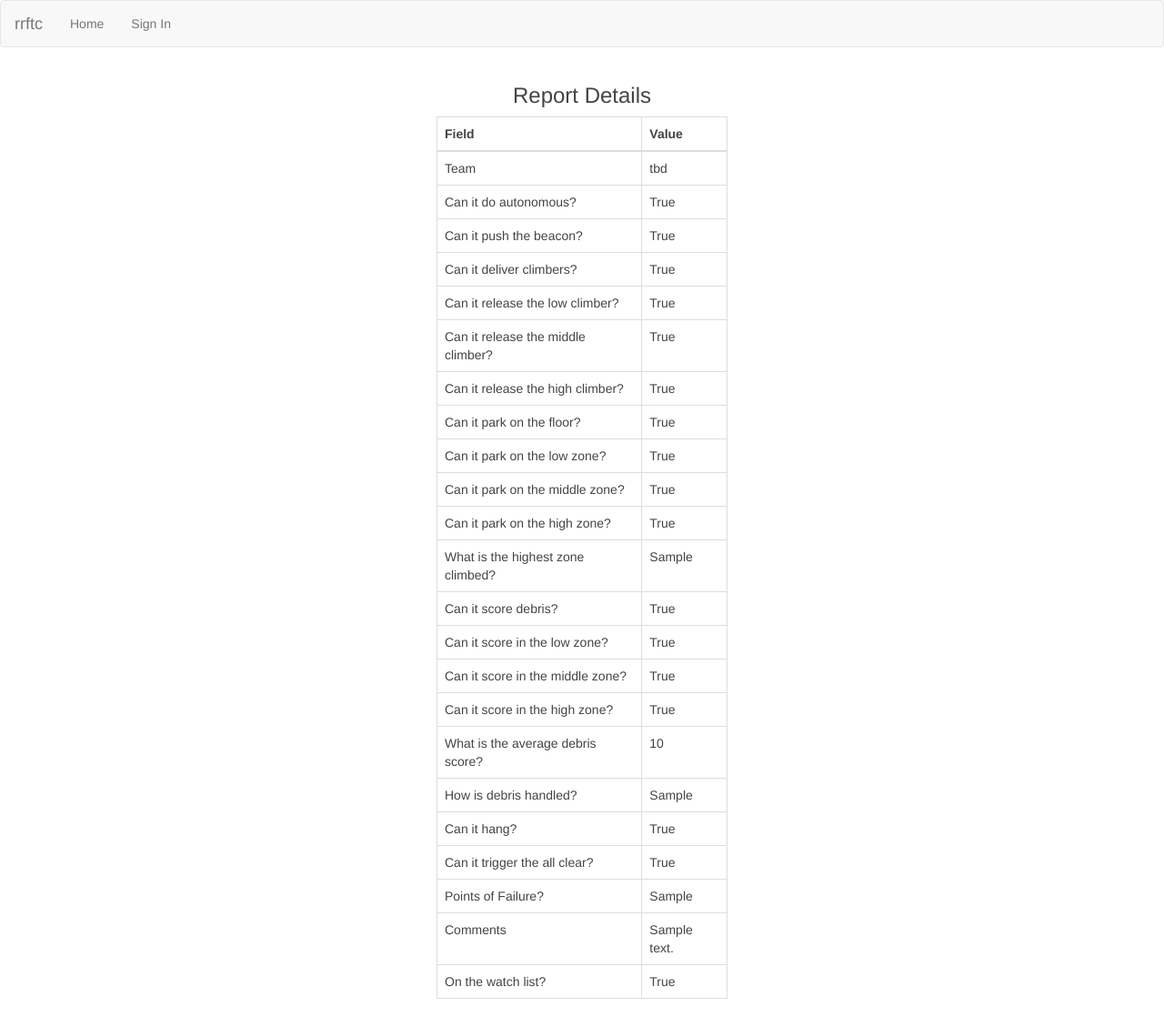
After one commit to jasonrahm/rrftc, a Flask app: page /report/1 in a window 1280 px wide. The commit adds this page. Shown: the whole page at 91% size. Run offline with Flask 2, Linux system fonts and the light colour scheme; tables that the repository leaves empty hold one stand-in row (values such as "Sample post"); some libraries are stand-ins or nearby versions.

Commit message:
Updates in this commit 1. reporting query enhanced with scaled data for debris scoring 2. form text between scouting/reporting/reports all synchronized to elminate confusion 3. New template and route for accessing specific scouting report data 4. Textfield hints/CSS update to allow for accuracy data to be captured in general comments scouting form field 5. Added form selectfield options for debris handling

```diff
--- a/rrftc/routes.py
+++ b/rrftc/routes.py
@@ -104,7 +104,7 @@ def reporting():
                 return render_template('reporting.html', form=form)
             else:
                 postdata = request.values
-                sql_text = '''select Teams.Name,Scouts.Name,
+                sql_text = '''select Scouting.id, Teams.Name,Scouts.Name,
                               (IsAutonomous*%d) +
                               (CanPushBeacon*%d) +
                               (CanDeliverClimbers*%d) +
@@ -119,7 +119,13 @@ def reporting():
                               (CanScoreInLowZone*%d) +
                               (CanScoreInMidZone*%d) +
                               (CanScoreInHighZone*%d) +
-                              (DebrisAverageScore*%d) +
+                              ((CASE
+                                  WHEN DebrisAverageScore<=25 THEN 1
+                                  WHEN DebrisAverageScore<=50 THEN 2
+                                  WHEN DebrisAverageScore<=75 THEN 3
+                                  WHEN DebrisAverageScore<=100 THEN 4
+                                  ELSE 5
+                                END)*%d) +
                               (CanHang*%d) +
                               (CanTriggerAllClearSignal*%d)
                               AS Score
@@ -151,7 +157,7 @@ def reporting():
                 result =db.engine.execute(sql_text)
                 teams = []
                 for row in result:
-                    teams.append([row[0], row[1], row[2]])
+                    teams.append([row[0], row[1], row[2], row[3]])
                 session['report'] = teams
                 return redirect(url_for('report'))
 
@@ -174,6 +180,12 @@ def report():
             redirect(url_for('reporting'))
         else:
             return render_template('report.html', data=data)
+
+
+@app.route('/report/<int:id>',)
+def get_individual_report(id):
+    data = Scouting.query.get(id)
+    return render_template('report_details.html', data=data)
 
 
 @app.route('/teams/delete/<int:id>',)
@@ -335,31 +347,19 @@ def scouting():
                 scout = int(postdata['scout'])
                 rweight = float(postdata['rweight'])
                 rheight = float(postdata['rheight'])
+
                 # autonomous data
-                if 'auto' in request.form:
-                    auto = True
-                    #test other autonomous conditions for true/false
-                    beacon = True if 'beacon' in request.form else False
-                    aclimbers = True if 'aclimbers' in request.form else False
-                    lclimber = True if 'lclimber' in request.form else False
-                    mclimber = True if 'mclimber' in request.form else False
-                    hclimber = True if 'hclimber' in request.form else False
-                    fpark = True if 'fpark' in request.form else False
-                    lpark = True if 'lpark' in request.form else False
-                    mpark = True if 'mpark' in request.form else False
-                    hpark = True if 'hpark' in request.form else False
-                else:
-                    # set all autonomous to false
-                    auto = False
-                    beacon = False
-                    aclimbers = False
-                    lclimber = False
-                    mclimber = False
-                    hclimber = False
-                    fpark = False
-                    lpark = False
-                    mpark = False
-                    hpark = False
+                auto = True if 'auto' in request.form else False
+                beacon = True if 'beacon' in request.form else False
+                aclimbers = True if 'aclimbers' in request.form else False
+                lclimber = True if 'lclimber' in request.form else False
+                mclimber = True if 'mclimber' in request.form else False
+                hclimber = True if 'hclimber' in request.form else False
+                fpark = True if 'fpark' in request.form else False
+                lpark = True if 'lpark' in request.form else False
+                mpark = True if 'mpark' in request.form else False
+                hpark = True if 'hpark' in request.form else False
+
                 climbheight = postdata['climbheight']
                 # teleop data
                 debris = True if 'debris' in request.form else False
--- a/rrftc/static/css/main.css
+++ b/rrftc/static/css/main.css
@@ -4,10 +4,6 @@ body {
   font-family: "Helvetica Neue", Helvetica, Arial, sans-serif;
   color: #444;
 }
-
-/*
- * Create dark grey header with a white logo
- */
 
 
 
@@ -16,10 +12,12 @@ body {
  */
 
 .container {
-  width: 375px;
+  width: 350px;
   margin: 0 auto;
 }
-
+textarea#comments.form-control {
+  height: 175px;
+}
 
 h2 {
   text-align: center;
--- a/rrftc/templates/report.html
+++ b/rrftc/templates/report.html
@@ -15,9 +15,9 @@
     </thead>
     {% for x in data %}
         <tr>
-            <td>{{ x[0] }}</td>
+            <td>{{ x[1] }}</td>
+            <td><a href="{{  url_for('get_individual_report', id = x[0]) }}">{{ x[3] }}</a></td>
             <td>{{ x[2] }}</td>
-            <td>{{ x[1] }}</td>
         </tr>
     {% endfor %}
     </table>
--- /dev/null
+++ b/rrftc/templates/report_details.html
@@ -0,0 +1,102 @@
+{% extends "layout.html" %}
+{% block content %}
+    <h3>Report Details</h3>
+    <table class="table table-responsive table-bordered">
+        <thead>
+            <th>Field</th>
+            <th>Value</th>
+        </thead>
+        <tr>
+            <td>Team</td>
+            <td>tbd</td>
+        </tr>
+        <tr>
+            <td>Can it do autonomous?</td>
+            <td>{{ data.IsAutonomous  }}</td>
+        </tr>
+        <tr>
+            <td>Can it push the beacon?</td>
+            <td>{{ data.CanPushBeacon }}</td>
+        </tr>
+        <tr>
+            <td>Can it deliver climbers?</td>
+            <td>{{ data.CanDeliverClimbers }}</td>
+        </tr>
+        <tr>
+            <td>Can it release the low climber?</td>
+            <td>{{ data.DeliverClimberLow }}</td>
+        </tr>
+            <tr>
+            <td>Can it release the middle climber?</td>
+            <td>{{ data.DeliverClimberMid }}</td>
+        </tr>
+        <tr>
+            <td>Can it release the high climber?</td>
+            <td>{{ data.DeliverClimberHigh }}</td>
+        </tr>
+        <tr>
+            <td>Can it park on the floor?</td>
+            <td>{{ data.CanParkOnFloor }}</td>
+        </tr>
+        <tr>
+            <td>Can it park on the low zone?</td>
+            <td>{{ data.CanParkOnLowZone }}</td>
+        </tr>
+            <tr>
+            <td>Can it park on the middle zone?</td>
+            <td>{{ data.CanParkOnMidZone }}</td>
+        </tr>
+        <tr>
+            <td>Can it park on the high zone?</td>
+            <td>{{ data.CanParkOnHighZone }}</td>
+        </tr>
+        <tr>
+            <td>What is the highest zone climbed?</td>
+            <td>{{ data.HighestZoneClimbed }}</td>
+        </tr>
+        <tr>
+            <td>Can it score debris?</td>
+            <td>{{ data.CanScoreDebris }}</td>
+        </tr>
+        <tr>
+            <td>Can it score in the low zone?</td>
+            <td>{{ data.CanScoreInLowZone }}</td>
+        </tr>
+            <tr>
+            <td>Can it score in the middle zone?</td>
+            <td>{{ data.CanScoreInMidZone }}</td>
+        </tr>
+        <tr>
+            <td>Can it score in the high zone?</td>
+            <td>{{ data.CanScoreInHighZone }}</td>
+        </tr>
+        <tr>
+            <td>What is the average debris score?</td>
+            <td>{{ data.DebrisAverageScore }}</td>
+        </tr>
+        <tr>
+            <td>How is debris handled?</td>
+            <td>{{ data.DebrisScoringMethod }}</td>
+        </tr>
+        <tr>
+            <td>Can it hang?</td>
+            <td>{{ data.CanHang }}</td>
+        </tr>
+        <tr>
+            <td>Can it trigger the all clear?</td>
+            <td>{{ data.CanTriggerAllClearSignal }}</td>
+        </tr>
+        <tr>
+            <td>Points of Failure?</td>
+            <td>{{ data.PossiblePointsOfFailure }}</td>
+        </tr>
+        <tr>
+            <td>Comments</td>
+            <td>{{ data.GeneralComments }}</td>
+        </tr>
+        <tr>
+            <td>On the watch list?</td>
+            <td>{{ data.WatchList }}</td>
+        </tr>
+    </table>
+{% endblock %}
```
Also changed, not shown: rrftc/forms.py (+30 -28 lines).
